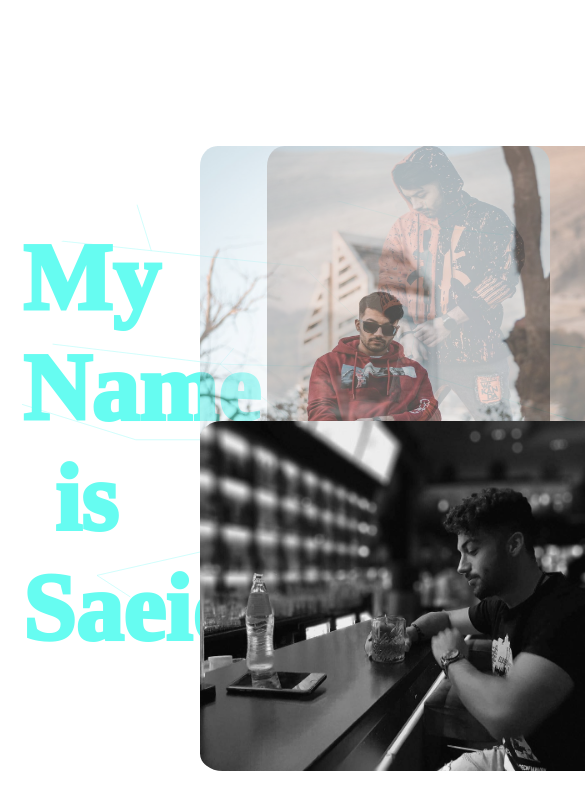
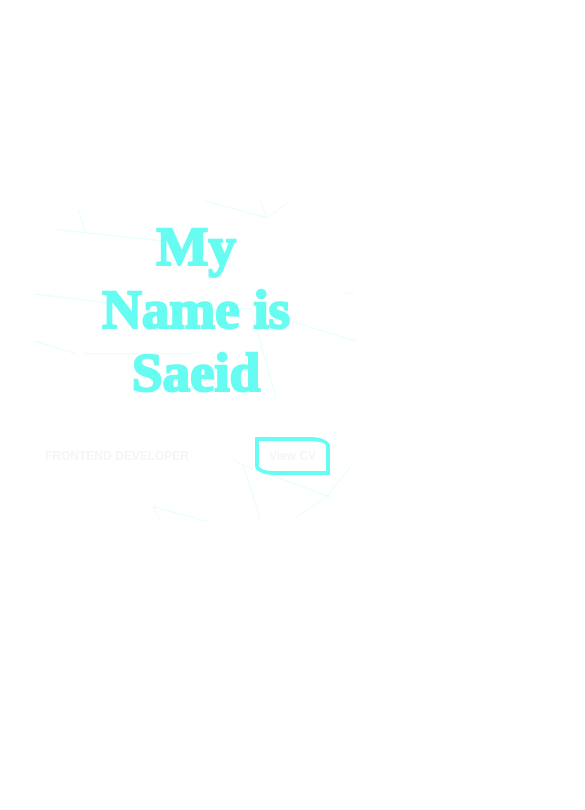
Before and after one commit to saeidabedi97/NewPortfolio, a Next.js app in the folder newportfolio/: page /MainPage in a window 390 px wide. Shown: the top 810 px of the page, 585 px wide, since content can reach past the window. Built offline with nearby package versions, Linux system fonts and the light colour scheme.

Commit message:
Made the main page responsive

```diff
--- a/newportfolio/pages/MainPage.tsx
+++ b/newportfolio/pages/MainPage.tsx
@@ -1,32 +1,41 @@
 import AboutPage from '../PortfolioPages/AboutPage/AboutPage';
 import {
+    CVButton,
+    FrontendText,
+    IntroMainBottomContainer,
     IntroMainText,
     IntroMainTextContainer,
     MainPageContainer,
     MainPageInnerContainer,
-    PictureBackgroundSVG,
     PicturesContainer,
     SaeidPicture1,
     SaeidPicture2,
     SaeidPicture3,
     SaeidPicture4,
 } from '../styles/MainPage.styles';
-import CircleAnimationSVG from '../svgAnimations/CircleAnimationSVG';
+import PathAnimationSVG from '../svgAnimations/PathAnimationSVG';
 
 export default function MainPage() {
     return (
         <MainPageContainer>
             <MainPageInnerContainer>
                 <IntroMainTextContainer>
-                    <CircleAnimationSVG />
-
+                    <PathAnimationSVG />
                     <IntroMainText>
                         My <br />
                         Name is Saeid
                     </IntroMainText>
+                    <IntroMainBottomContainer>
+                        <FrontendText>FRONTEND DEVELOPER</FrontendText>
+                        <CVButton
+                            whileHover={{ scale: 1.15 }}
+                            whileTap={{ scale: 0.95 }}
+                        >
+                            View CV
+                        </CVButton>
+                    </IntroMainBottomContainer>
                 </IntroMainTextContainer>
                 <PicturesContainer>
-                    {/* <PictureBackgroundSVG src="Group 17.svg" /> */}
                     <SaeidPicture1 src="Saeid1.jpg" />
                     <SaeidPicture2 src="Saeid2.jpg" />
                     <SaeidPicture3 src="Saeid3.jpg" />
--- a/newportfolio/styles/MainPage.styles.ts
+++ b/newportfolio/styles/MainPage.styles.ts
@@ -1,9 +1,11 @@
 import styled from 'styled-components';
+import { motion } from 'framer-motion';
 
 export const MainPageContainer = styled.div`
+    height: 43rem;
+    width: 100%;
+    position: relative;
     display: flex;
-    height: 43rem;
-    position: relative;
 `;
 
 export const MainPageInnerContainer = styled.div`
@@ -19,16 +21,82 @@ export const IntroMainTextContainer = styled.section`
     width: 40%;
     height: 80%;
     position: relative;
+    display: flex;
+    flex-direction: column;
+    @media (max-width: 480px) {
+        justify-content: center;
+        align-items: center;
+        width: 320px;
+    }
 `;
 
 export const IntroMainText = styled.h1`
     color: #66fcf1;
     font-family: 'Sansita swashed';
     font-size: 95px;
-    position: absolute;
     text-align: center;
     font-weight: 1000;
     width: 85%;
+    @media (max-width: 480px) {
+        font-size: 55px;
+        position: absolute;
+        top: 25px;
+    }
+    @media (min-width: 481px) and (max-width: 768px) {
+        font-size: 55px;
+    }
+    @media (min-width: 769px) and (max-width: 1024px) {
+        font-size: 75px;
+    }
+    @media (min-wdith: 1025px) and (max-width: 1280px) {
+        font-size: 85px;
+    }
+    @media (min-width: 1281px) {
+        font-size: 95px;
+    }
+`;
+
+export const IntroMainBottomContainer = styled.div`
+    position: relative;
+    display: flex;
+    flex-direction: row;
+    width: 100%;
+    justify-content: space-between;
+    @media (max-width: 426px) {
+        position: relative;
+        top: 35px;
+    }
+`;
+
+export const CVButton = styled(motion.button)`
+    border-top-right-radius: 25%;
+    border-bottom-left-radius: 25%;
+    border: 4px solid #66fcf1;
+    font-family: Arial, Helvetica, sans-serif;
+    font-size: 15px;
+    cursor: pointer;
+    color: whitesmoke;
+    text-align: center;
+    background-color: transparent;
+    width: 100px;
+    font-weight: 600;
+
+    @media (max-width: 428px) {
+        width: 75px;
+        margin-right: 25px;
+        font-size: 12px;
+    }
+`;
+
+export const FrontendText = styled.p`
+    font-family: Arial, Helvetica, sans-serif;
+    font-weight: 600;
+    color: whitesmoke;
+    font-size: 15px;
+    @media (max-width: 428px) {
+        font-size: 12px;
+        margin-left: 10px;
+    }
 `;
 
 export const PicturesContainer = styled.section`
@@ -36,6 +104,10 @@ export const PicturesContainer = styled.section`
     width: 45%;
     position: relative;
     top: 10%;
+
+    @media (max-width: 800px) {
+        display: none;
+    }
 `;
 
 export const SaeidPicture1 = styled.img`
@@ -49,6 +121,9 @@ export const SaeidPicture1 = styled.img`
         opacity: 1;
         z-index: 1;
     }
+    @media (max-width: 800px) {
+        display: none;
+    }
 `;
 
 export const SaeidPicture2 = styled.img`
@@ -61,6 +136,9 @@ export const SaeidPicture2 = styled.img`
     &:hover {
         opacity: 1;
         z-index: 1;
+    }
+    @media (max-width: 800px) {
+        display: none;
     }
 `;
 
@@ -76,6 +154,9 @@ export const SaeidPicture3 = styled.img`
         opacity: 1;
         z-index: 1;
     }
+    @media (max-width: 800px) {
+        display: none;
+    }
 `;
 
 export const SaeidPicture4 = styled.img`
@@ -84,8 +165,7 @@ export const SaeidPicture4 = styled.img`
     border-radius: 5%;
     position: absolute;
     top: 40%;
+    @media (max-width: 800px) {
+        display: none;
+    }
 `;
-
-export const PictureBackgroundSVG = styled.img`
-    opacity: 0.8;
-`;
--- a/newportfolio/svgAnimations/CircleAnimationSVG.tsx
+++ b/newportfolio/svgAnimations/PathAnimationSVG.tsx
@@ -13,12 +13,10 @@ const svgVariants = {
     },
 };
 
-export default function CircleAnimationSVG() {
+export default function PathAnimationSVG() {
     return (
         <svg
             xmlns="http://www.w3.org/2000/svg"
-            width="600"
-            height="500"
             viewBox="0 0 800 800"
             style={{
                 position: 'absolute',
```
Also changed, not shown: newportfolio/styles/GlobalStyles.ts (+9 -4 lines), newportfolio/public/Group 17.svg (deleted).
